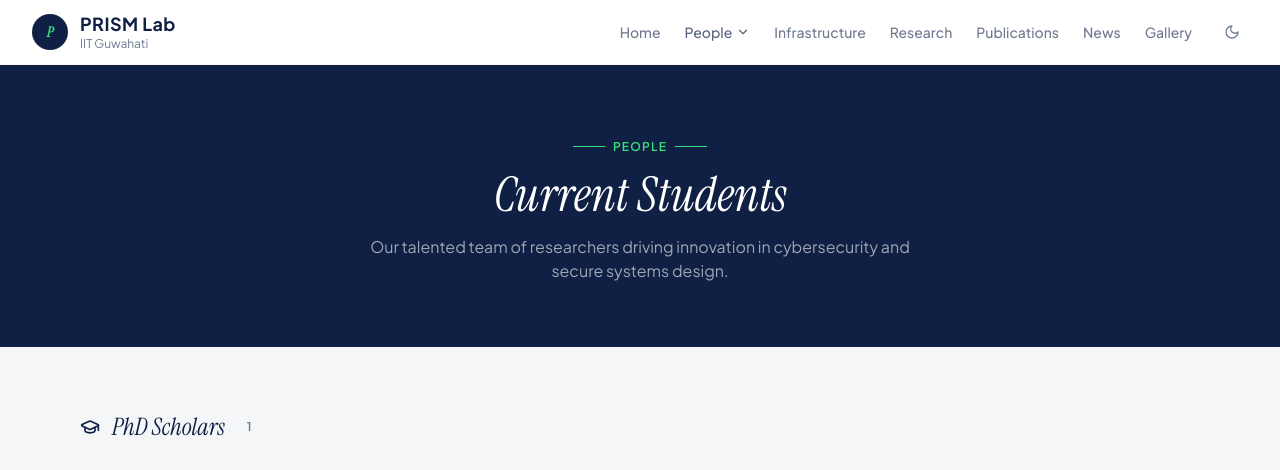
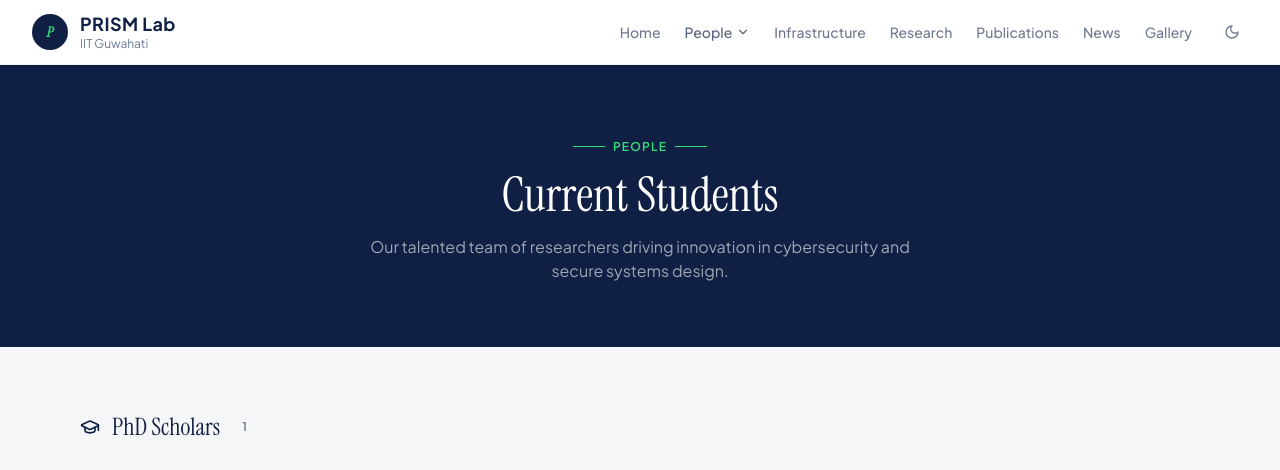
Before and after one commit to DHANVANTH05/prism-lab, a React (Vite) app: page /students in a window 1280 px wide. Shown: the top 470 px of the page. Built offline with nearby package versions, Linux system fonts and the light colour scheme.

Commit message:
update lab description

```diff
--- a/src/pages/News.jsx
+++ b/src/pages/News.jsx
@@ -9,7 +9,7 @@ export default function NewsPage() {
           <div className="section-label justify-center mb-4">
             <div className="w-8 h-px bg-[#39e07a]" /> Latest Updates <div className="w-8 h-px bg-[#39e07a]" />
           </div>
-          <h1 className="font-display italic text-5xl text-white mb-4">News & Events</h1>
+          <h1 className="font-display text-5xl text-white mb-4">News & Events</h1>
           <p className="text-white/60 max-w-xl mx-auto">Stay updated on our latest research milestones, awards, events, and lab announcements.</p>
         </div>
       </div>
--- a/src/pages/Research.jsx
+++ b/src/pages/Research.jsx
@@ -11,7 +11,7 @@ export default function ResearchPage() {
           <div className="section-label justify-center mb-4">
             <div className="w-8 h-px bg-[#39e07a]" /> Research & Innovation <div className="w-8 h-px bg-[#39e07a]" />
           </div>
-          <h1 className="font-display italic text-5xl text-white mb-4">Research</h1>
+          <h1 className="font-display text-5xl text-white mb-4">Research</h1>
           <p className="text-white/60 max-w-xl mx-auto">Our research spans the full spectrum of secure systems — from silicon-level hardware to application-layer protocols.</p>
         </div>
       </div>
@@ -44,7 +44,7 @@ export default function ResearchPage() {
       </section>
       <section className="py-16 bg-white dark:bg-[#0d1426]">
         <div className="max-w-5xl mx-auto px-4 text-center">
-          <h2 className="font-display italic text-3xl text-[#0f2044] dark:text-white mb-3">Funded Projects & Collaborations</h2>
+          <h2 className="font-display text-3xl text-[#0f2044] dark:text-white mb-3">Funded Projects & Collaborations</h2>
           <p className="text-[#6b7a94] dark:text-white/50 mb-10 max-w-xl mx-auto">Our research is supported by prestigious national and international funding agencies and industry partners.</p>
           <div className="flex flex-wrap gap-4 justify-center">
             {fundedProjects.map((project) => (
--- a/src/pages/Students.jsx
+++ b/src/pages/Students.jsx
@@ -24,7 +24,7 @@ export default function StudentsPage() {
           <div className="section-label justify-center mb-4">
             <div className="w-8 h-px bg-[#39e07a]" /> People <div className="w-8 h-px bg-[#39e07a]" />
           </div>
-          <h1 className="font-display italic text-5xl text-white mb-4">Current Students</h1>
+          <h1 className="font-display text-5xl text-white mb-4">Current Students</h1>
           <p className="text-white/60 max-w-xl mx-auto">
             Our talented team of researchers driving innovation in cybersecurity
             and secure systems design.
@@ -38,7 +38,7 @@ export default function StudentsPage() {
               <div key={group.label}>
                 <div className="flex items-center gap-3 mb-7">
                   <GraduationCap className="w-5 h-5 text-[#0f2044] dark:text-white" />
-                  <h2 className="font-display italic text-2xl text-[#0f2044] dark:text-white">
+                  <h2 className="font-display text-2xl text-[#0f2044] dark:text-white">
                     {group.label}
                   </h2>
                   <span className="text-xs font-semibold bg-[#0f2044]/8 dark:bg-white/10 text-[#0f2044]/60 dark:text-white/50 px-2.5 py-0.5 rounded-full">
```
